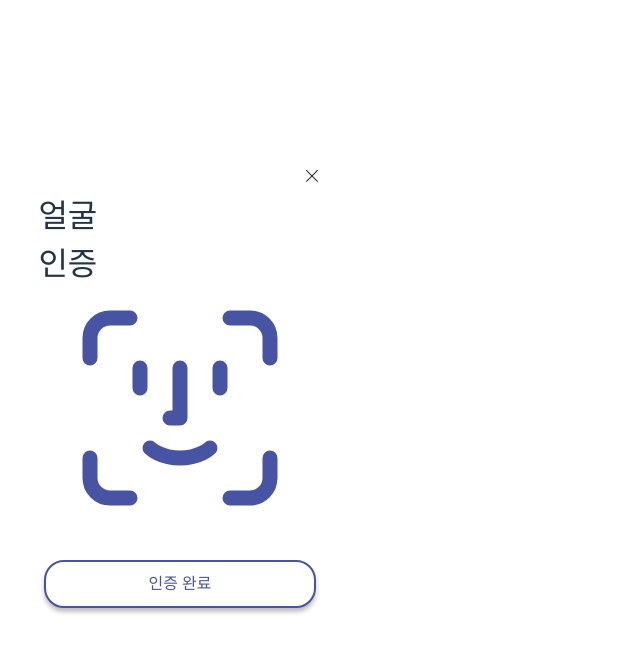
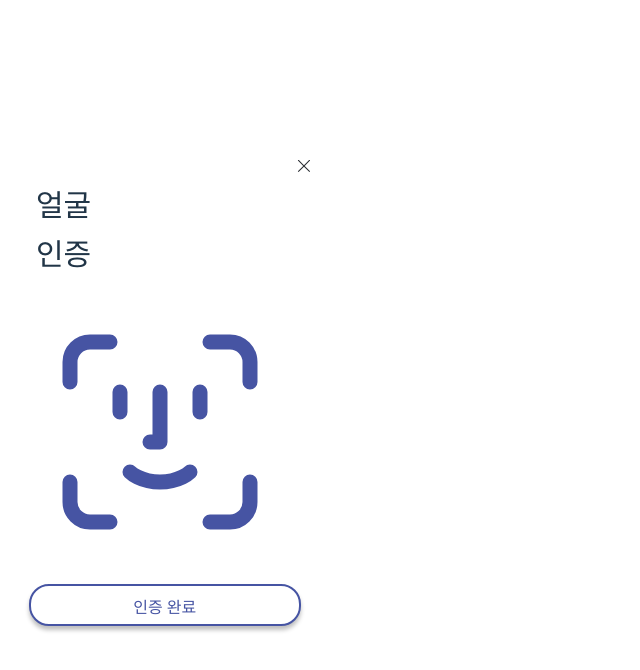
Before and after one commit to 208Youth/OMM, a React (Vite) app in the folder CC24/front/: page /FaceRecogModal in a window 1280 px wide. Shown: the top 670 px of the page, without its empty margins (0-640 px from the left). Built offline with nearby package versions, Linux system fonts and the light colour scheme; a web font is replaced by a local one.

Commit message:
S08P22C208-296 style : 얼굴인식 css 수정

```diff
--- a/CC24/front/src/pages/signup/FaceRecogModal.css
+++ b/CC24/front/src/pages/signup/FaceRecogModal.css
@@ -29,10 +29,10 @@
 }
 
 .btn-inactive {
-  margin: 2rem auto 2rem auto;
+  margin: 2rem 0 2rem 1.8rem;
   border-radius: 20px;
   width: 17rem;
-  height: 3rem;
+  height: 2.6rem;
   font-size: 1rem;
   font-weight: 700;
   background-color: white;
@@ -42,10 +42,10 @@
 }
 
 .btn-active {
-  margin: 2rem auto 2rem auto;
+  margin: 2rem 0 2rem 1.8rem;
   border-radius: 20px;
   width: 17rem;
-  height: 3rem;
+  height: 2.6rem;
   font-size: 1rem;
   font-weight: 500;
   color: white;
--- a/CC24/front/src/pages/signup/FaceRecogModal.jsx
+++ b/CC24/front/src/pages/signup/FaceRecogModal.jsx
@@ -8,16 +8,16 @@ function FaceRecogModal() {
 
   // 얼굴 인증 버튼 누른후 인식이 되면 버튼 변경
   return (
-    <div className="face-recog-modal">
-      <p className="face-recog-close-box">
-        <img src={CloseBtn} className="face-recog-close" alt="닫기" />
+    <div className="flex-col w-80 mx-auto">
+      <p className="flex">
+        <img src={CloseBtn} className="w-8 h-8 ml-auto mt-2" alt="닫기" />
       </p>
-      <p className="face-recog-title">
+      <p className="text-3xl text-left ml-9 leading-relaxed">
         얼굴
         <br />
         인증
       </p>
-      <img src={FaceId} className="face-id-icon" alt="아이콘" />
+      <img src={FaceId} className="w-60 h-60 mx-auto mt-8" alt="아이콘" />
       <button className={completed ? 'btn-active' : 'btn-inactive'}>인증 완료</button>
     </div>
   );
```
